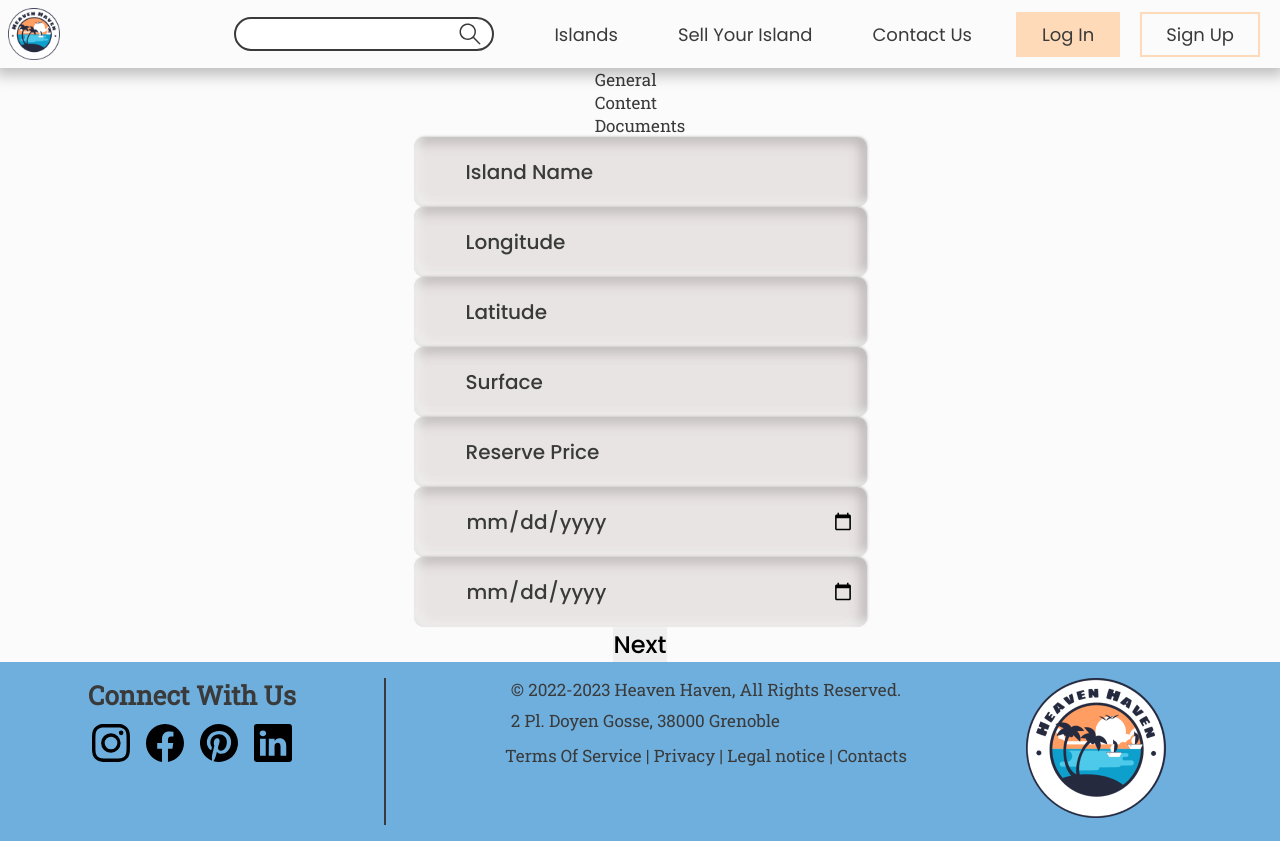
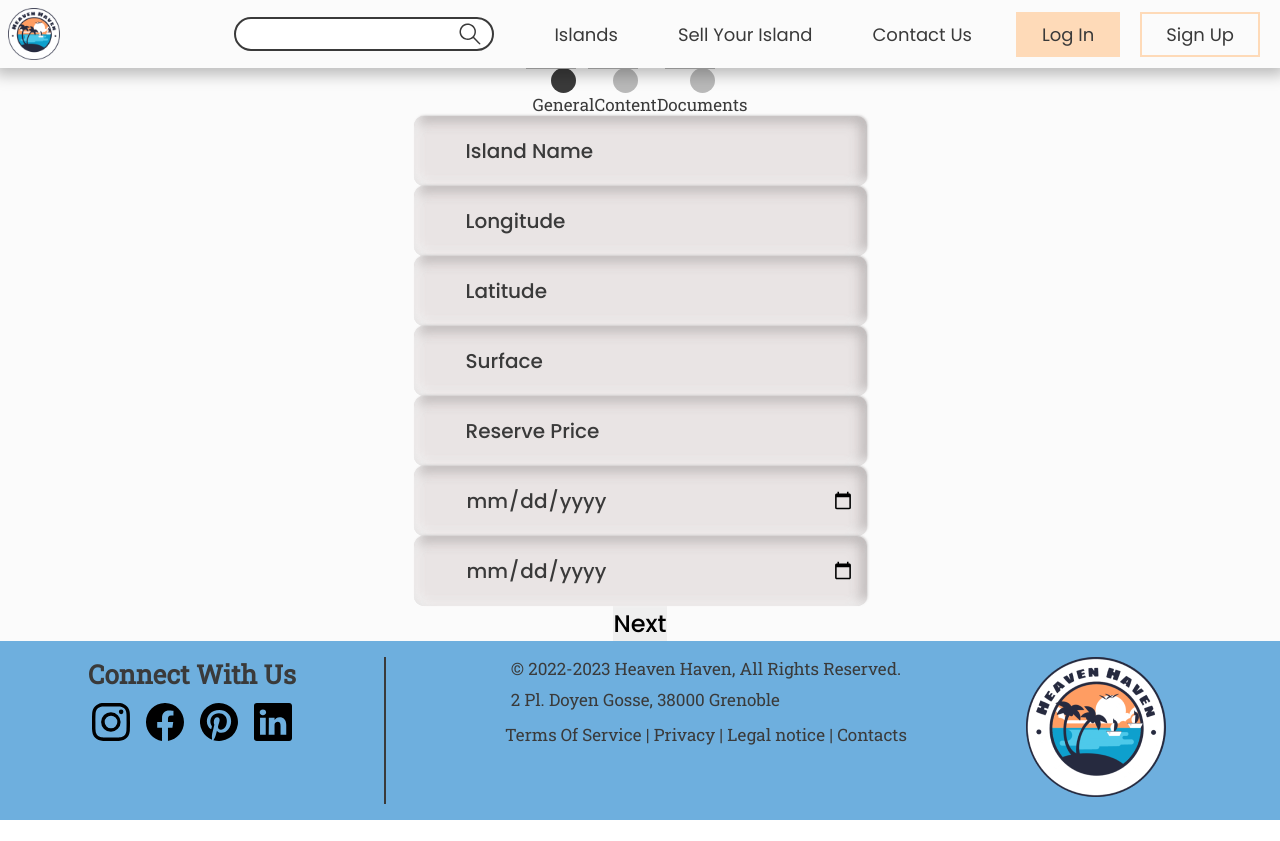
Before and after one commit to ruets/HeavenHaven, a React (Vite) app in the folder frontend/: page /sell/form in a window 1280 px wide. After the commit the page ends 820 px from the top, so only its background shows below. Built offline with nearby package versions, Linux system fonts and the light colour scheme.

Commit message:
SellingForm update + error message in loginForm

```diff
--- a/frontend/src/components/forms/Login/LoginForm.jsx
+++ b/frontend/src/components/forms/Login/LoginForm.jsx
@@ -40,7 +40,7 @@ export function LoginForm() {
             setErrorMessagePassword("");
         } catch (error) {
             // handle error
-            console.error(error);
+            setErrorMessagePassword(error.response.error);
         }
     };
 
--- a/frontend/src/components/forms/Selling/SellingForm.jsx
+++ b/frontend/src/components/forms/Selling/SellingForm.jsx
@@ -25,17 +25,15 @@ export function SellingForm() {
             <div className="selling-form-1">
                 <form className="selling">
                     <div className="form-steps">
-                        <div className="step-1">
-                            <span className="ball-filled"></span>
+                        <div className="step 1">
+                            <span className="ball filled"></span>
                             <p className="filled">General</p>
                         </div>
-                        <span className="line-filled"></span>
-                        <div className="step-2">
+                        <div className="step 2">
                             <span className="ball"></span>
                             <p>Content</p>
                         </div>
-                        <span className="line"></span>
-                        <div className="step-3">
+                        <div className="step 3">
                             <span className="ball"></span>
                             <p>Documents</p>
                         </div>
--- a/frontend/src/components/forms/Selling/SellingForm.scss
+++ b/frontend/src/components/forms/Selling/SellingForm.scss
@@ -1,11 +1,40 @@
-div.selling-form-1 {
-    form.selling {
-        display: flex;
-        flex-direction: column;
-        align-items: center;
+@import "../../../assets/scss/base/colors";
 
-        div.form-steps {
+span.ball {
+    position: relative;
+    width: 25px;
+    height: 25px;
+    border-radius: 50%;
+    background: $grey;
 
-        }
+    &::after {
+        content: "";
+        position: absolute;
+        left: 0;
+        transform: translateX(-50%);
+        height: 1px;
+        width: 50px;
+        background: $grey;
     }
 }
+
+span.filled {
+    background: $dark;
+}
+
+div.step {
+    display: flex;
+    flex-direction: column;
+    align-items: center;
+}
+
+form.selling {
+    display: flex;
+    flex-direction: column;
+    align-items: center;
+
+    div.form-steps {
+        display: flex;
+        align-items: center ;
+    }
+}
--- a/frontend/src/components/forms/Signup/SignupForm.jsx
+++ b/frontend/src/components/forms/Signup/SignupForm.jsx
@@ -42,7 +42,7 @@ export function SignupForm() {
     const labelForFileInput = React.useRef(null);
 
     const [idCard, setIdCard] = useState([]);
-    const files = null;
+    var idCardFiles = null;
 
     const [idCardName, setIdCardName] = useState("");
     const [errorMessageIdCard, setErrorMessageIdCard] = useState("");
@@ -156,7 +156,7 @@ export function SignupForm() {
 
     const handleFileChange = useCallback((e) => {
         setIdCard(e.target.files);
-        files = e.target.files;
+        idCardFiles = e.target.files;
         const files = e.target.files;
         const num = files.length - 1;
         if (files.length > 1) {
@@ -272,7 +272,7 @@ export function SignupForm() {
                         setInput={setPassword}
                         onBlur={validatePassword}
                     ></Input>
-                    {errorMessagesPassword !== [] ? <div className="error">{errorMessagesPassword}</div> : null}
+                    {errorMessagesPassword.length !== 0 ? <div className="error">{errorMessagesPassword}</div> : null}
                     <Input
                         type="password"
                         name="confirm-password"
```
